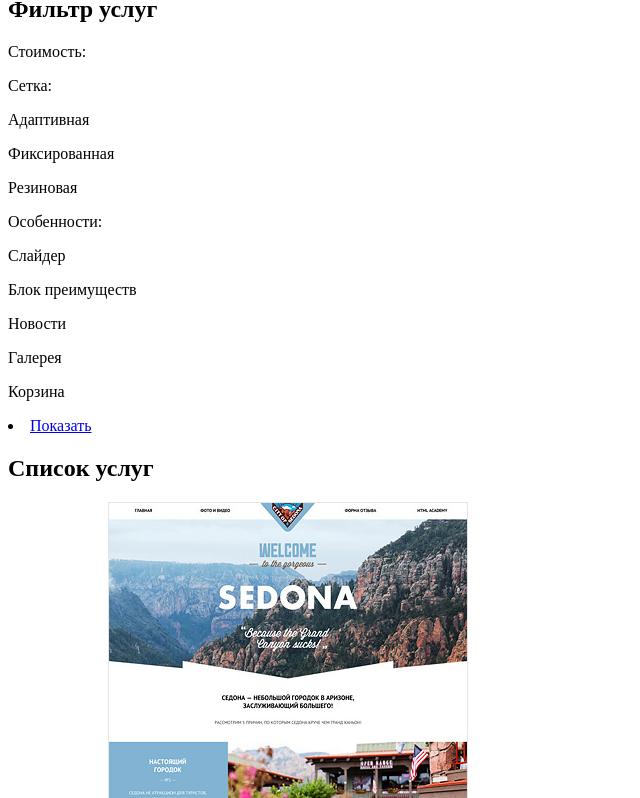
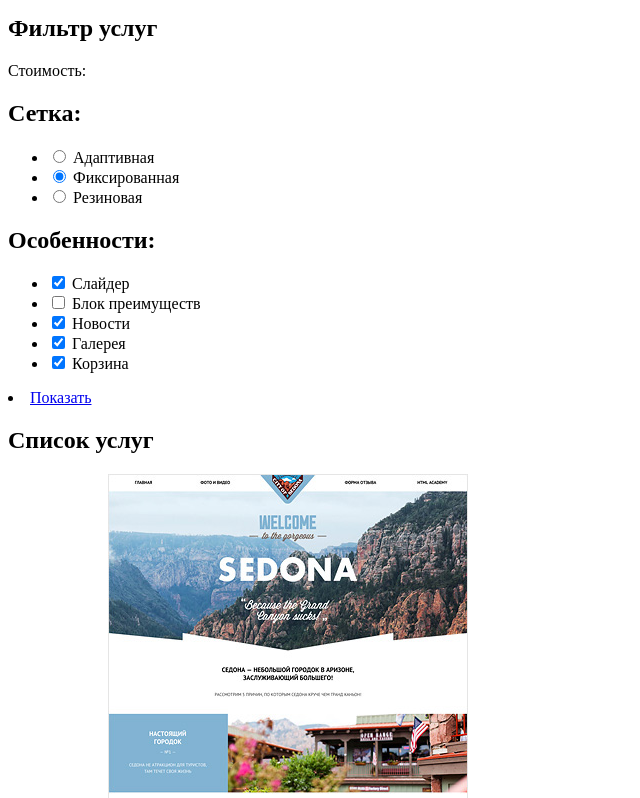
Before and after one commit to Rigardd/638769-nerds, a plain HTML site: page catalog.html in a window 1280 px wide. Shown: the part 267-1065 px from the top of the page, without its empty margins (0-640 px from the left). Drawn offline with Linux system fonts and the light colour scheme.

Commit message:
Разметка личного проекта урок 4

```diff
--- a/catalog.html
+++ b/catalog.html
@@ -20,6 +20,7 @@
 		 <ul class="user-basket">
           <li><a href="basket.html">корзина</a>
 		  </li>
+		  <img src="img/cart-icon.png" width="15px" height="15px" alt="корзина">
         </ul>
        </nav>
      </header>
@@ -30,20 +31,62 @@
       </section>
         <p class="filter-title">Стоимость:</p>
         <form action="#" id="filter-form">
-        <div class="filter">
-         <p class="filter-title">Сетка:</p>
-           <p>Адаптивная</p>
-           <p>Фиксированная</p>
-           <p>Резиновая</p>
-        </div>
-        <div class="filter-specials">
-          <p class="filter-title">Особенности:</p>
-	      <p>Слайдер</p>
-          <p>Блок преимуществ</p>
-          <p>Новости</p>
-          <p>Галерея</p>
-          <p>Корзина</p>
-        </div>
+
+        <h2>Сетка:</h2>
+        <ul>
+          <li>
+            <input type="radio" name="adaptiv" value="web-types" id="adaptiv">
+            <label for="adaptiv">
+              Адаптивная
+            </label>
+          </li>
+          <li>
+            <input type="radio" name="fix" value="web-types" id="fix" checked>
+            <label for="fix">
+              Фиксированная
+            </label>
+          </li>
+          <li>
+            <input type="radio" name="product-group" value="web-types" id="filter">
+            <label for="filter">
+              Резиновая
+            </label>
+          </li>
+        </ul>
+        <form action="https://echo.htmlacademy.ru">
+        <h2>Особенности:</h2>
+        <ul>
+          <li>
+            <input type="checkbox" name="sla" id="features1" checked>
+            <label for="features1">
+              Слайдер
+            </label>
+          </li>
+          <li>
+            <input type="checkbox" name="block" id="features2">
+            <label for="features2">
+              Блок преимуществ
+            </label>
+          </li>
+          <li>
+            <input type="checkbox" name="news" id="features3" checked>
+            <label for="features3">
+              Новости
+            </label>
+          </li>
+		  <li>
+            <input type="checkbox" name="gallery" id="features4" checked>
+            <label for="features4">
+              Галерея
+            </label>
+          </li>
+		  <li>
+            <input type="checkbox" name="basket" id="features5" checked>
+            <label for="features5">
+              Корзина
+            </label>
+          </li>
+        </ul>
 	    <li><a href="show.html">Показать</a>
 	    </li>
 	  <section class="catalog">
@@ -97,6 +140,24 @@
 		  </h3>
          </li>
         </ul>
+     <section class="appointment">
+        <h2>Напишите нам</h2>
+        <form class="appointment-form" action="https://echo.htmlacademy.ru" method="post">
+		 <p class="appointment-item">
+          <label for="appointment-date">Ваше Имя</label>
+          <input type="text" name="date" value="" placeholder="Фамилия Имя">
+		 </p>
+         <p class="appointment-item">
+          <label for="appointment-time">Ваш e-mail:</label>
+          <input type="text" name="time" value="" placeholder="email@example.ru">
+		 </p>
+         <p class="appointment-item">
+          <label for="appointment-name">Текст письма:</label>
+          <input type="text" name="name" value="" placeholder="В свободной форме">
+		 </p>
+         <button class="button" type="submit">Отправить</button>
+        </form>
+      </section>
     </main>
 	<footer class="main-footer">
       <div class="footer-social">
```
Also changed, not shown: index.html (+21 -1 lines).
